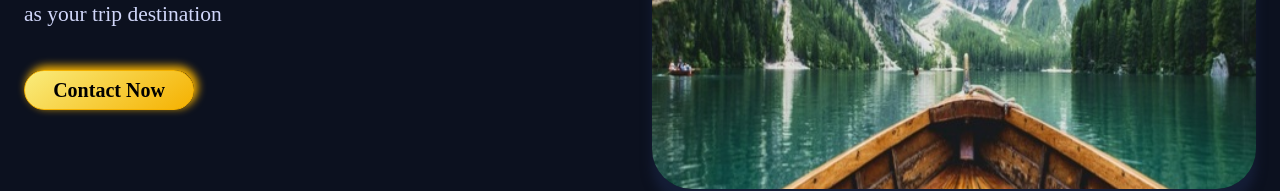
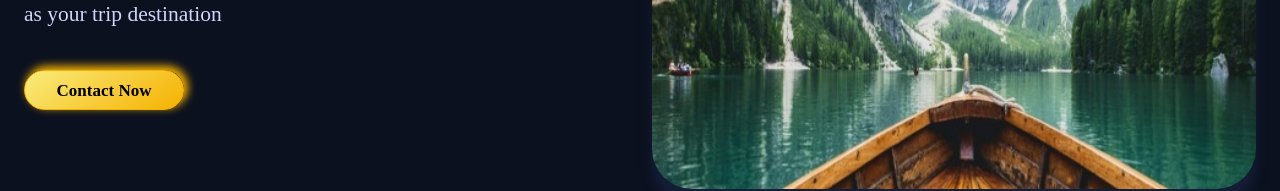
Before and after one commit to Fajarudheen-PA/ledgerWeb-travels-React, a React (Create React App) app: page / in a window 1280 px wide. Shown: the part 1945-2136 px from the top of the page. Built offline with nearby package versions, Linux system fonts and the light colour scheme.

Commit message:
minor updates to ToContact Module

```diff
--- a/src/components/ToContact/ToContact.css
+++ b/src/components/ToContact/ToContact.css
@@ -83,8 +83,8 @@
     width: 50%;
   }
   .tocontact__btn {
-    width: 170px;
-    font-size: 20px;
+    width: 160px;
+    font-size: 17px;
     margin: unset;
   }
   .tocontact__desc {
--- a/src/components/ToContact/ToContact.scss
+++ b/src/components/ToContact/ToContact.scss
@@ -88,8 +88,8 @@
             width: 50%;
         }
         &__btn{
-            width: 170px;
-            font-size: 20px;
+            width: 160px;
+            font-size: 17px;
             margin: unset;
         }
         &__desc{
```
